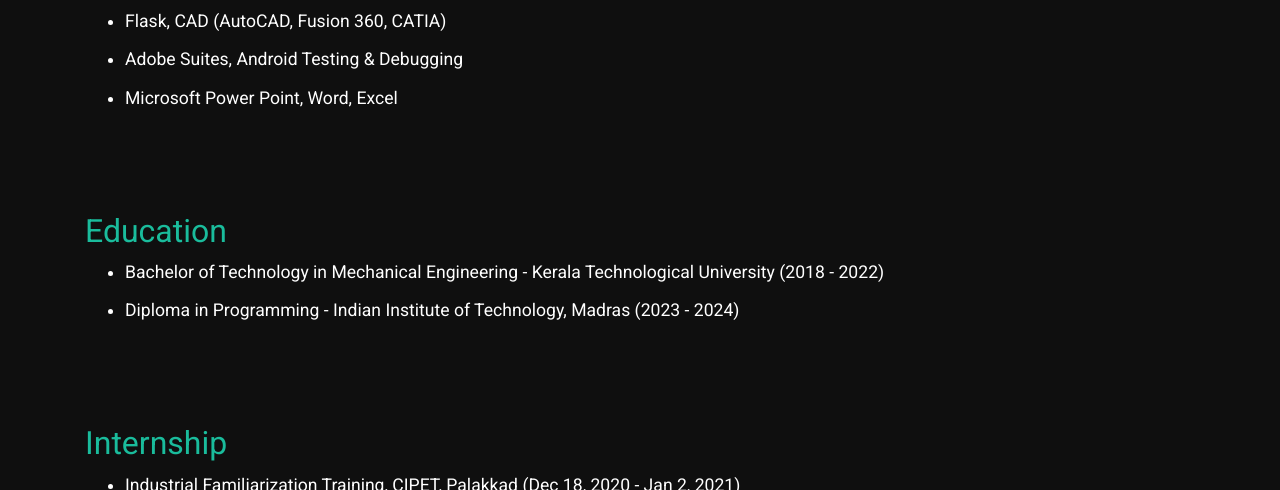
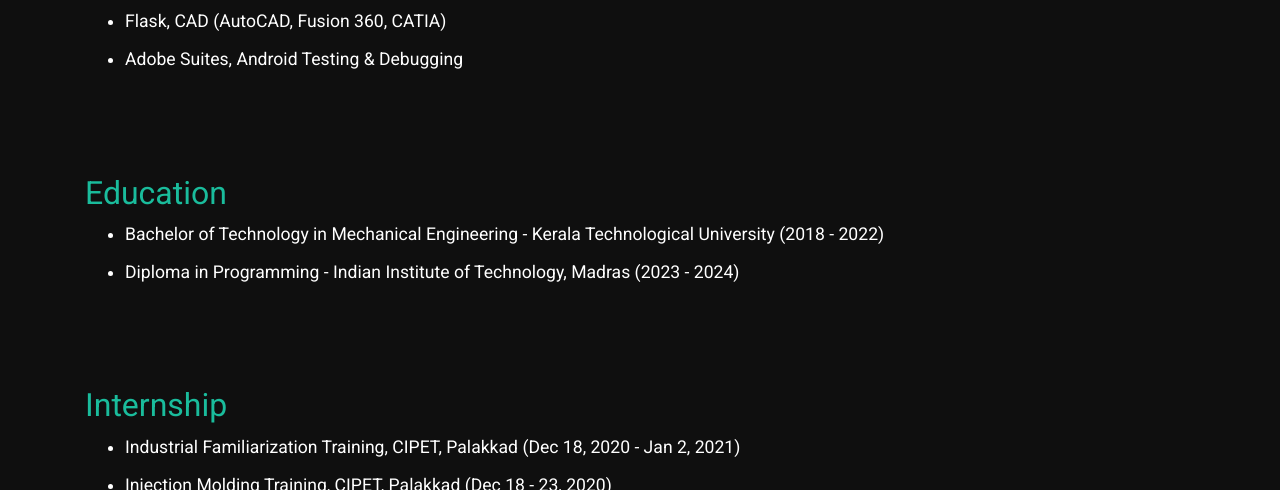
Before and after one commit to andromechanic/andromechanic.github.io, a plain HTML site: page resume.html in a window 1280 px wide. Shown: the part 610-1100 px from the top of the page. Drawn offline with nearby package versions, Linux system fonts and the light colour scheme.

Commit message:
Update resume.html

```diff
--- a/resume.html
+++ b/resume.html
@@ -90,7 +90,6 @@
         <li>HTML5, CSS3, JavaScript, Java, Python</li>
         <li>Flask, CAD (AutoCAD, Fusion 360, CATIA)</li>
         <li>Adobe Suites, Android Testing & Debugging</li>
-        <li>Microsoft Power Point, Word, Excel</li>
       </ul>
     </div>
     <div class="section">
```
